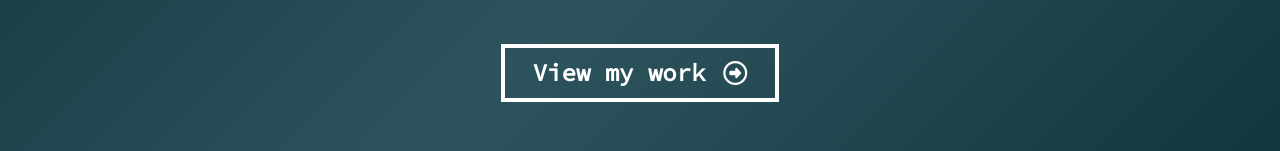
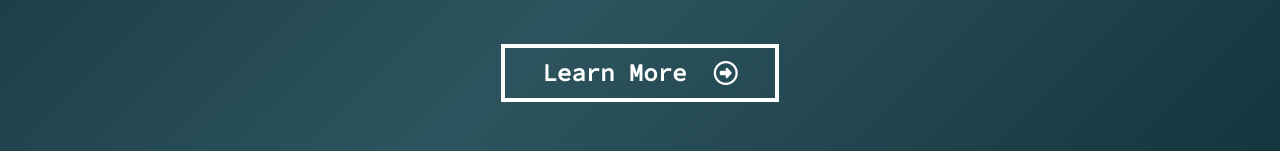
Before and after one commit to PopeDearden/taylored, a React (Create React App) app: page /test in a window 1280 px wide. Shown: the part 400-551 px from the top of the page. Built offline with nearby package versions, Linux system fonts and the light colour scheme; a web font is replaced by a local one.

Commit message:
updated cover button words

```diff
--- a/src/App.scss
+++ b/src/App.scss
@@ -378,7 +378,7 @@ $header: 'Roboto', sans-serif;
         padding: 0px;
     }
     .Project-Words {
-        background-color: red;
+        // background-color: red;
         display: flex;
         flex-direction: column;
         justify-content: center;
--- a/src/components/Cover.jsx
+++ b/src/components/Cover.jsx
@@ -25,7 +25,7 @@ class Cover extends Component {
             offset={0}
             duration={500}
           >
-              <div className="Cover-Button"><h2>View my work</h2><i class="far fa-arrow-alt-circle-right"></i></div>
+              <div className="Cover-Button"><h2>Learn More</h2><i class="far fa-arrow-alt-circle-right"></i></div>
           </Link>
       </div>
     )
```
